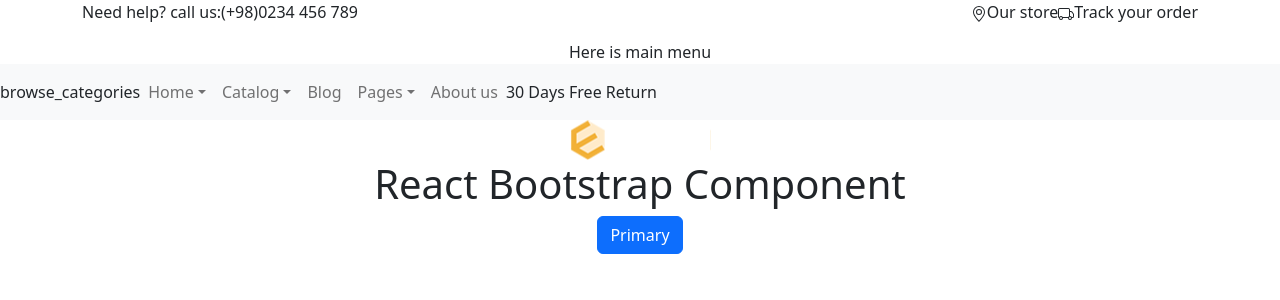
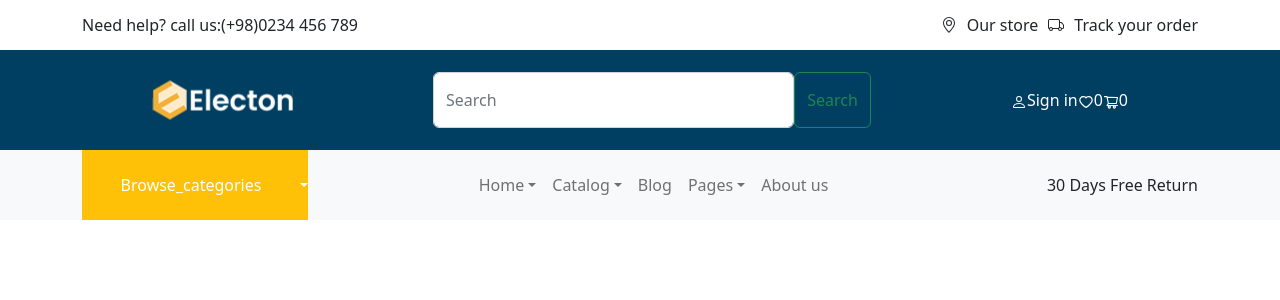
Before and after one commit to Budaa02/Ecommerce-React-Project, a React (Create React App) app in the folder ecommerce/: page / in a window 1280 px wide. Shown: the top 300 px of the page. Built offline with nearby package versions, Linux system fonts and the light colour scheme.

Commit message:
day-37 nuuren heseg hiisen

```diff
--- a/ecommerce/package.json
+++ b/ecommerce/package.json
@@ -11,6 +11,7 @@
     "react-bootstrap": "^2.7.0",
     "react-bootstrap-icons": "^1.10.2",
     "react-dom": "^18.2.0",
+    "react-icons": "^4.7.1",
     "react-scripts": "5.0.1",
     "web-vitals": "^2.1.4"
   },
--- a/ecommerce/src/App.css
+++ b/ecommerce/src/App.css
@@ -39,9 +39,57 @@
 .track {
   display:flex;
   justify-content: space-between;
+  height: 50px;
+  align-items: center;
 
+}
+.track p {
+  margin-bottom: 0;
 }
 .track_append {
   display:flex;
+  align-items: center;
+  margin-left:10px
+}
+.track_append p {
+  margin-left:10px;
+}
+.tracks {
+  margin-right: 10px;
+}
+.search_main{
+  background: #003F62;
+  color:white;
+  height: 100px;
+}
+.search_container {
+  flex-direction: row;
+  /* justify-content: space-between; */
+  align-items: center;
+  text-align: center;
+}
+.search-input {
+  width:438px;
+  height: 56px;
+}
+.signing p {
+  margin:0;
 
 }
+.frame-1{
+  color:white;
+  align-items: center;
+  justify-content: center;
+}
+.frame-1 p {
+  align-items: center;
+  width:218px;
+  height: 70px;
+  justify-content: center;
+  margin:0;
+  display:flex;
+}
+.main-frame {
+  padding: 0px;
+  height: 70px;
+}
--- a/ecommerce/src/App.js
+++ b/ecommerce/src/App.js
@@ -10,15 +10,15 @@ function App() {
     <div className="App">
       <OurStore/>
       <div className="menu ">
-        <MainMenu />
+        <Search/>
       </div>
       <div>
-        <Search/>
+       <MainMenu />
       </div>
 
 
-      <h1>React Bootstrap Component</h1>
-      <Button variant="primary">Primary</Button>
+      {/* <h1>React Bootstrap Component</h1>
+      <Button variant="primary">Primary</Button> */}
     </div>
   );
 }
--- a/ecommerce/src/components/MainMenu.jsx
+++ b/ecommerce/src/components/MainMenu.jsx
@@ -3,6 +3,7 @@ import React from "react"
 import SubMenu from "./SubMenu"
 import { Nav, Navbar } from "react-bootstrap"
 import menus from "../data/menus"
+import { NavLink, NavDropdown } from "react-bootstrap";
 function MainMenu() {
 
     const subMenus = menus.map(subMenu => {
@@ -17,17 +18,29 @@ function MainMenu() {
     })
 
     return (
-        <div>
-            <div>Here is main menu</div>
-            <Navbar bg="light" expand="lg" className="">
-                <div className="browse_category">
-                    browse_categories
+        <div className="main-frame">
 
+            <Navbar bg="light" expand="lg" className="p-0">
+                <div className="container ">
+                    <div className="browse_category  d-flex me-0 frame-1 bg-warning">
+                        <p>Browse_categories </p>
+                        <NavDropdown>
+
+                        </NavDropdown>
+
+
+                    </div>
+                    <div className="d-flex me-5">
+                        {subMenus}
+                    </div>
+
+                    <div className="">
+                        30 Days Free Return
+                    </div>
                 </div>
-                {subMenus}
-                <div>
-                    30 Days Free Return
-                </div>
+
+
+
             </Navbar>
         </div>
 
--- a/ecommerce/src/components/search.jsx
+++ b/ecommerce/src/components/search.jsx
@@ -1,10 +1,37 @@
+import Form from 'react-bootstrap/Form';
+import Button from 'react-bootstrap/Button';
+import { BsPerson } from "react-icons/bs"
+import { AiOutlineHeart } from "react-icons/ai"
+import { AiOutlineShoppingCart } from "react-icons/ai"
+import { Nav, NavLink, NavDropdown } from "react-bootstrap";
 
+function search() {
+    return (
+        <div className='search_main d-flex'>
+            <div className='d-flex container search_container justify-content-around'>
+                <div className='d-flex '>
+                    <img src="images/logo-1.svg" />
 
+                </div>
+                <div>
+                    <Form className="d-flex search-input">
+                        <Form.Control
+                            type="search"
+                            placeholder="Search"
+                            className="me-0"
+                            aria-label="Search"
+                        />
+                        <Button variant="outline-success">Search</Button>
+                    </Form>
+                </div>
+                <div className='d-flex align-items-center signing'>
+                   <p className=''> <BsPerson />Sign in</p>
+                  <p className=''>  <AiOutlineHeart/>0</p>
+                    <p className=''><AiOutlineShoppingCart />0</p>
+                </div>
 
-function search () {
-    return (
-        <div>
-            <img src="images/logo-1.svg"/>
+            </div>
+
         </div>
     )
 }
--- a/ecommerce/src/components/track.jsx
+++ b/ecommerce/src/components/track.jsx
@@ -7,8 +7,8 @@ function ourStore() {
         <div class="track container">
             <p>Need help? call us:(+98)0234 456 789</p>
             <div class="track_append">
-                <p><GeoAlt/>Our store</p>
-                <p><Truck/>Track your order</p>
+           <GeoAlt/>     <p className="tracks">Our store</p>
+               <Truck/> <p>Track your order</p>
             </div>
 
         </div>
```
Also changed, not shown: 1 other file (tests, documents, lock files or other folders).
